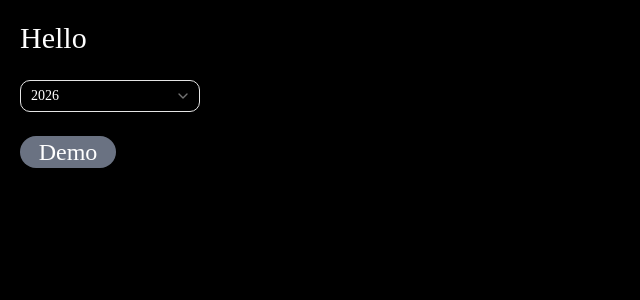
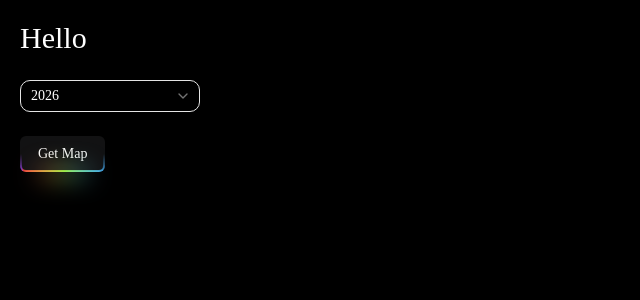
Before and after one commit to shreeman10/mangroove_test, a Next.js app: page / in a window 1280 px wide. Shown: the top 300 px of the page, without its empty margins (0-640 px from the left). Built offline with nearby package versions, Linux system fonts and the light colour scheme.

Commit message:
working model

```diff
--- a/app/demo/page.tsx
+++ b/app/demo/page.tsx
@@ -12,7 +12,7 @@
 
 const DemoPage = () => {
     const params = useSearchParams()
-    const year = params.get("year") || "2024"
+    const year = params.get("year") || "2026"
     const region = "thane-creek"
 
     const imagery = useQuery<ImageryResponse>({
--- a/app/globals.css
+++ b/app/globals.css
@@ -46,11 +46,23 @@
   --radius-2xl: calc(var(--radius) * 1.8);
   --radius-3xl: calc(var(--radius) * 2.2);
   --radius-4xl: calc(var(--radius) * 2.6);
+  --animate-rainbow: rainbow var(--speed, 2s) infinite linear;
+  --color-color-5: var(--color-5);
+  --color-color-4: var(--color-4);
+  --color-color-3: var(--color-3);
+  --color-color-2: var(--color-2);
+  --color-color-1: var(--color-1);
+  @keyframes rainbow {
+  0% {
+    background-position: 0%;
+    }
+  100% {
+    background-position: 200%;
+    }
+  }
 }
 
 :root {
-  --background: oklch(1 0 0);
-  --foreground: oklch(0.145 0 0);
   --card: oklch(1 0 0);
   --card-foreground: oklch(0.145 0 0);
   --popover: oklch(1 0 0);
@@ -81,6 +93,13 @@
   --sidebar-accent-foreground: oklch(0.205 0 0);
   --sidebar-border: oklch(0.922 0 0);
   --sidebar-ring: oklch(0.708 0 0);
+  --color-1: oklch(66.2% 0.225 25.9);
+  --color-2: oklch(60.4% 0.26 302);
+  --color-3: oklch(69.6% 0.165 251);
+  --color-4: oklch(80.2% 0.134 225);
+  --color-5: oklch(90.7% 0.231 133);
+  --background: oklch(1 0 0);
+  --foreground: oklch(0.145 0 0);
 }
 
 .dark {
@@ -115,6 +134,11 @@
   --sidebar-accent-foreground: oklch(0.985 0 0);
   --sidebar-border: oklch(1 0 0 / 10%);
   --sidebar-ring: oklch(0.556 0 0);
+  --color-1: oklch(66.2% 0.225 25.9);
+  --color-2: oklch(60.4% 0.26 302);
+  --color-3: oklch(69.6% 0.165 251);
+  --color-4: oklch(80.2% 0.134 225);
+  --color-5: oklch(90.7% 0.231 133);
 }
 
 @layer base {
--- a/app/page.tsx
+++ b/app/page.tsx
@@ -1,6 +1,7 @@
 "use client"
 
 import { useRouter } from "next/navigation";
+import { RainbowButton } from "@/components/ui/rainbow-button"
 import {
   Select,
   SelectContent,
@@ -31,12 +32,18 @@
   </SelectContent>
 </Select>
     </div>
-    <button className="bg-gray-500 w-24 rounded-2xl text-2xl"
+    <RainbowButton
+    className="w-fit"
+    onClick={()=>router.push(`/demo?year=${year}`)
+      }
+    >Get Map</RainbowButton>
+
+    {/* <button className="bg-gray-500 w-24 rounded-2xl text-2xl"
     onClick={()=>router.push(`/demo?year=${year}`)
       }
     >
       Demo
-    </button>
+    </button> */}
     </div>
 
   );
--- /dev/null
+++ b/components/ui/rainbow-button.tsx
@@ -0,0 +1,61 @@
+import React from "react"
+import { Slot } from "@radix-ui/react-slot"
+import { cva, type VariantProps } from "class-variance-authority"
+
+import { cn } from "@/lib/utils"
+
+const rainbowButtonVariants = cva(
+  cn(
+    "relative cursor-pointer group transition-all animate-rainbow",
+    "inline-flex items-center justify-center gap-2 shrink-0",
+    "rounded-sm outline-none focus-visible:ring-[3px] aria-invalid:border-destructive",
+    "text-sm font-medium whitespace-nowrap",
+    "disabled:pointer-events-none disabled:opacity-50",
+    "[&_svg]:pointer-events-none [&_svg:not([class*='size-'])]:size-4 [&_svg]:shrink-0"
+  ),
+  {
+    variants: {
+      variant: {
+        default:
+          "border-0 bg-[linear-gradient(#121213,#121213),linear-gradient(#121213_50%,rgba(18,18,19,0.6)_80%,rgba(18,18,19,0)),linear-gradient(90deg,var(--color-1),var(--color-5),var(--color-3),var(--color-4),var(--color-2))] bg-[length:200%] text-primary-foreground [background-clip:padding-box,border-box,border-box] [background-origin:border-box] [border:calc(0.125rem)_solid_transparent] before:absolute before:bottom-[-20%] before:left-1/2 before:z-0 before:h-1/5 before:w-3/5 before:-translate-x-1/2 before:animate-rainbow before:bg-[linear-gradient(90deg,var(--color-1),var(--color-5),var(--color-3),var(--color-4),var(--color-2))] before:bg-[length:200%] before:[filter:blur(0.75rem)] dark:bg-[linear-gradient(#fff,#fff),linear-gradient(#fff_50%,rgba(255,255,255,0.6)_80%,rgba(0,0,0,0)),linear-gradient(90deg,var(--color-1),var(--color-5),var(--color-3),var(--color-4),var(--color-2))]",
+        outline:
+          "border border-input border-b-transparent bg-[linear-gradient(#ffffff,#ffffff),linear-gradient(#ffffff_50%,rgba(18,18,19,0.6)_80%,rgba(18,18,19,0)),linear-gradient(90deg,var(--color-1),var(--color-5),var(--color-3),var(--color-4),var(--color-2))] bg-[length:200%] text-accent-foreground [background-clip:padding-box,border-box,border-box] [background-origin:border-box] before:absolute before:bottom-[-20%] before:left-1/2 before:z-0 before:h-1/5 before:w-3/5 before:-translate-x-1/2 before:animate-rainbow before:bg-[linear-gradient(90deg,var(--color-1),var(--color-5),var(--color-3),var(--color-4),var(--color-2))] before:bg-[length:200%] before:[filter:blur(0.75rem)] dark:bg-[linear-gradient(#0a0a0a,#0a0a0a),linear-gradient(#0a0a0a_50%,rgba(255,255,255,0.6)_80%,rgba(0,0,0,0)),linear-gradient(90deg,var(--color-1),var(--color-5),var(--color-3),var(--color-4),var(--color-2))]",
+      },
+      size: {
+        default: "h-9 px-4 py-2",
+        sm: "h-8 rounded-xl px-3 text-xs",
+        lg: "h-11 rounded-xl px-8",
+        icon: "size-9",
+      },
+    },
+    defaultVariants: {
+      variant: "default",
+      size: "default",
+    },
+  }
+)
+
+interface RainbowButtonProps
+  extends
+    React.ButtonHTMLAttributes<HTMLButtonElement>,
+    VariantProps<typeof rainbowButtonVariants> {
+  asChild?: boolean
+}
+
+const RainbowButton = React.forwardRef<HTMLButtonElement, RainbowButtonProps>(
+  ({ className, variant, size, asChild = false, ...props }, ref) => {
+    const Comp = asChild ? Slot : "button"
+    return (
+      <Comp
+        data-slot="button"
+        className={cn(rainbowButtonVariants({ variant, size, className }))}
+        ref={ref}
+        {...props}
+      />
+    )
+  }
+)
+
+RainbowButton.displayName = "RainbowButton"
+
+export { RainbowButton, rainbowButtonVariants, type RainbowButtonProps }
--- a/package.json
+++ b/package.json
@@ -11,6 +11,7 @@
   "dependencies": {
     "@base-ui/react": "^1.7.0",
     "@google/earthengine": "^1.7.39",
+    "@radix-ui/react-slot": "^1.3.3",
     "@tanstack/react-query": "^5.101.4",
     "class-variance-authority": "^0.7.1",
     "clsx": "^2.1.1",
```
Also changed, not shown: 1 other file (tests, documents, lock files or other folders).
